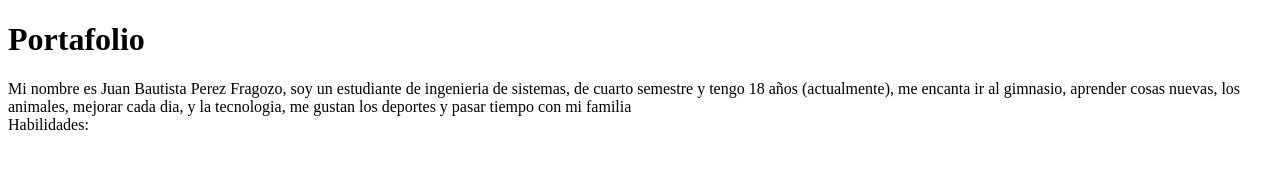
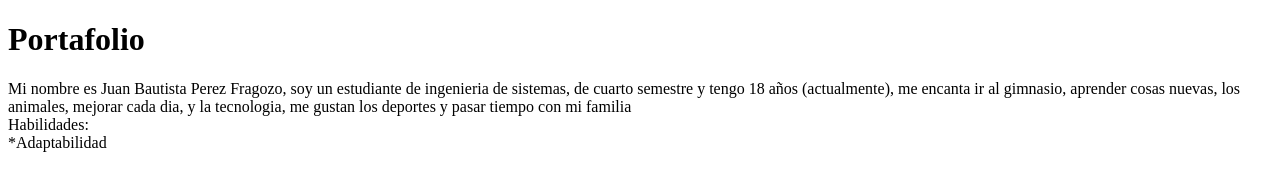
Before and after one commit to JbautipfBackup/BuenasPracticasRubrica-1, a plain HTML site: page index.html in a window 1280 px wide. Drawn offline with Linux system fonts and the light colour scheme.

Commit message:
Primera habilidad

```diff
--- a/index.html
+++ b/index.html
@@ -11,6 +11,7 @@
         me encanta ir al gimnasio, aprender cosas nuevas, los animales, mejorar cada dia, y la tecnologia, me gustan los deportes y pasar tiempo con mi familia
     </div>
     <div>Habilidades:</div>
+    <div>*Adaptabilidad</div>
 
 </body>
 </html>
```
